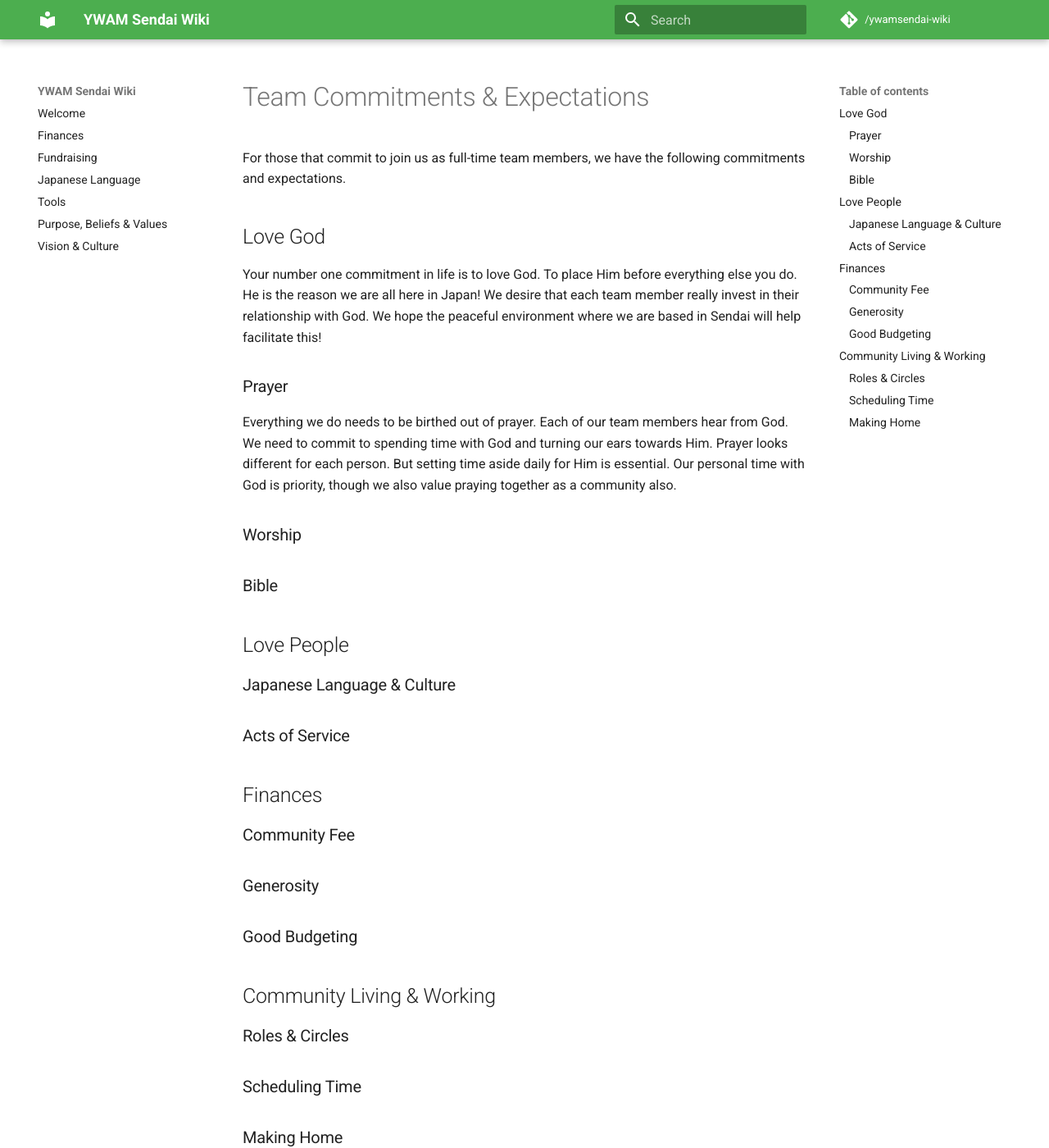
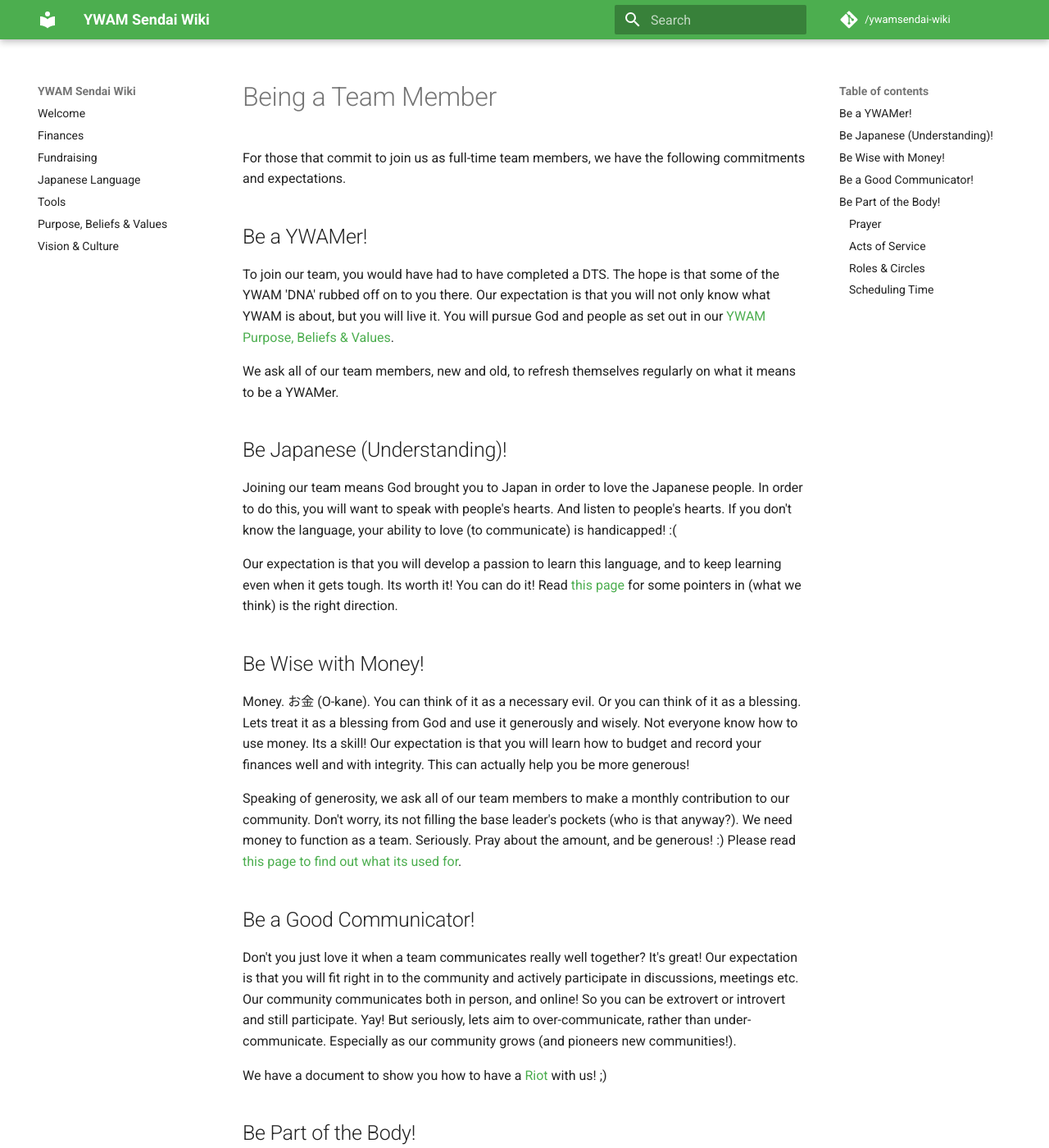
Before and after one commit to ywamsendai/ywamsendai-wiki, an MkDocs documentation site: the page built from docs/commitments.md, in a window 1280 px wide and 1400 px high. Shown: the whole window at 82% size. Built offline with MkDocs 1.6.1 and Material for MkDocs 9.7.7, drawn with Linux system fonts in a browser that asks for light colours; comment, search, counter and statistics services are not loaded; some of the changed text lies outside the part shown.

```diff
--- a/docs/commitments.md
+++ b/docs/commitments.md
@@ -1,38 +1,45 @@
-#Team Commitments & Expectations
+# Being a Team Member
 
 For those that commit to join us as full-time team members, we have the following commitments and expectations.
 
-##Love God
+## Be a YWAMer!
 
-Your number one commitment in life is to love God. To place Him before everything else you do. He is the reason we are all here in Japan! We desire that each team member really invest in their relationship with God. We hope the peaceful environment where we are based in Sendai will help facilitate this!
+To join our team, you would have had to have completed a DTS. The hope is that some of the YWAM 'DNA' rubbed off on to you there. Our expectation is that you will not only know what YWAM is about, but you will live it. You will pursue God and people as set out in our [YWAM Purpose, Beliefs & Values](values.md).
+
+We ask all of our team members, new and old, to refresh themselves regularly on what it means to be a YWAMer.
+
+## Be Japanese (Understanding)!
+
+Joining our team means God brought you to Japan in order to love the Japanese people. In order to do this, you will want to speak with people's hearts. And listen to people's hearts. If you don't know the language, your ability to love (to communicate) is handicapped! :(
+
+Our expectation is that you will develop a passion to learn this language, and to keep learning even when it gets tough. Its worth it! You can do it! Read [this page](language.md) for some pointers in (what we think) is the right direction.
+
+## Be Wise with Money!
+
+Money. お金 (O-kane). You can think of it as a necessary evil. Or you can think of it as a blessing. Lets treat it as a blessing from God and use it generously and wisely. Not everyone know how to use money. Its a skill! Our expectation is that you will learn how to budget and record your finances well and with integrity. This can actually help you be more generous!
+
+Speaking of generosity, we ask all of our team members to make a monthly contribution to our community. Don't worry, its not filling the base leader's pockets (who is that anyway?). We need money to function as a team. Seriously. Pray about the amount, and be generous! :) Please read [this page to find out what its used for](finances.md).
+
+## Be a Good Communicator!
+
+Don't you just love it when a team communicates really well together? It's great! Our expectation is that you will fit right in to the community and actively participate in discussions, meetings etc. Our community communicates both in person, and online! So you can be extrovert or introvert and still participate. Yay! But seriously, lets aim to over-communicate, rather than under-communicate. Especially as our community grows (and pioneers new communities!).
+
+We have a document to show you how to have a [Riot](tools.md) with us! ;)
+
+## Be Part of the Body!
+
+We are the Body of Christ. This is true. We want YWAM Sendai to live like the Bible, without hinderance. We will worship, pray, eat, minister, work laugh, interceed, love, sing, cry, study.. together! After all, we are the Church, right?
+
+That being said, it is our expectation that all of our team members will pursue relationship with local Japanese believers and get stuck into the places where they are worshipping and being church. It doesn't matter about style, right? If they enjoy singing old hymns, what is that to us? Love and serve. And let us model how we think the Church should be, and maybe we will be a refreshment and encouragement to God's people here in Sendai.
 
 ###Prayer
 
 Everything we do needs to be birthed out of prayer. Each of our team members hear from God. We need to commit to spending time with God and turning our ears towards Him. Prayer looks different for each person. But setting time aside daily for Him is essential. Our personal time with God is priority, though we also value praying together as a community also.
 
-###Worship
 
 
-###Bible
-
-##Love People
-
-###Japanese Language & Culture
-
 ###Acts of Service
-
-##Finances
-
-###Community Fee
-
-###Generosity
-
-###Good Budgeting
-
-##Community Living & Working
 
 ###Roles & Circles
 
 ###Scheduling Time
-
-###Making Home
```
Also changed, not shown: docs/finances.md (+6 -5 lines).
